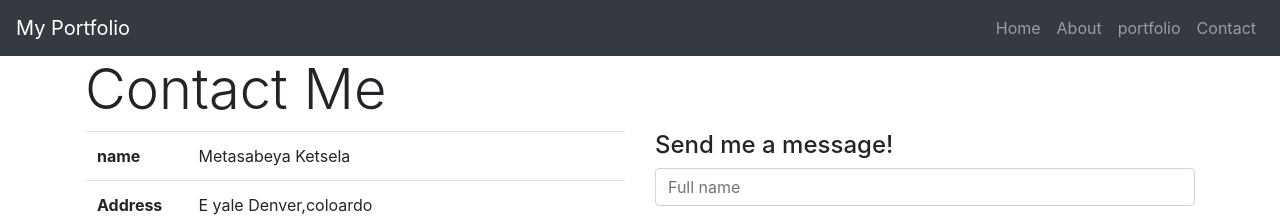
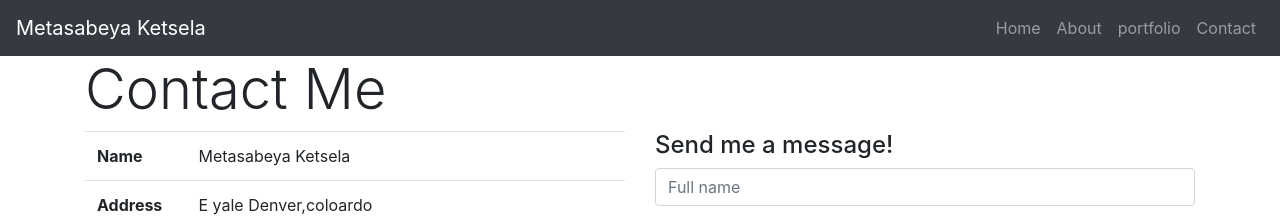
Before and after one commit to metasabeya/portfolio1, a plain HTML site: page contact.html in a window 1280 px wide. Shown: the top 223 px of the page. Drawn offline with nearby package versions, Linux system fonts and the light colour scheme.

Commit message:
mofified some names

```diff
--- a/contact.html
+++ b/contact.html
@@ -11,7 +11,7 @@
 <script src="https://maxcdn.bootstrapcdn.com/bootstrap/4.5.0/js/bootstrap.min.js"></script>
     <body>
         <nav class="navbar navbar-expand-md bg-dark navbar-dark">
-             <a class="navbar-brand" href="#">My Portfolio</a>
+             <a class="navbar-brand" href="#">Metasabeya Ketsela</a>
 
              <button class="navbar-toggler" type="button" data-toggle="collapse" data-target="#collapsibleNavbar">
                  <span class="navbar-toggler-icon"></span>
@@ -40,7 +40,7 @@
     <div class="col-6">
         <table class="table">
         <tr>
-            <th>name</th>
+            <th>Name</th>
             <td>Metasabeya Ketsela</td>
         </tr>
         <tr>
```
Also changed, not shown: about.html (+1 -1 lines), portfolio.html (+1 -1 lines).
